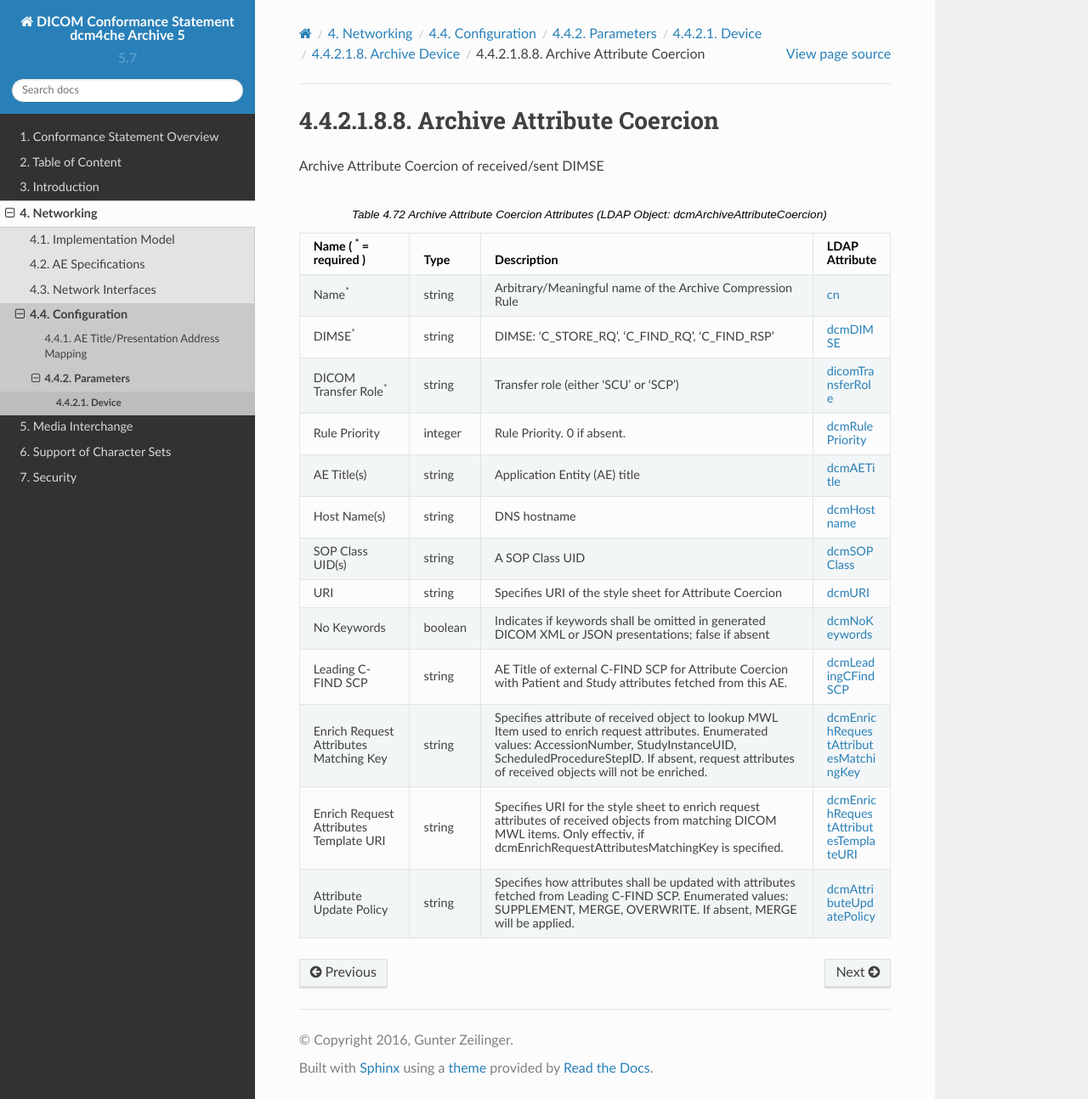
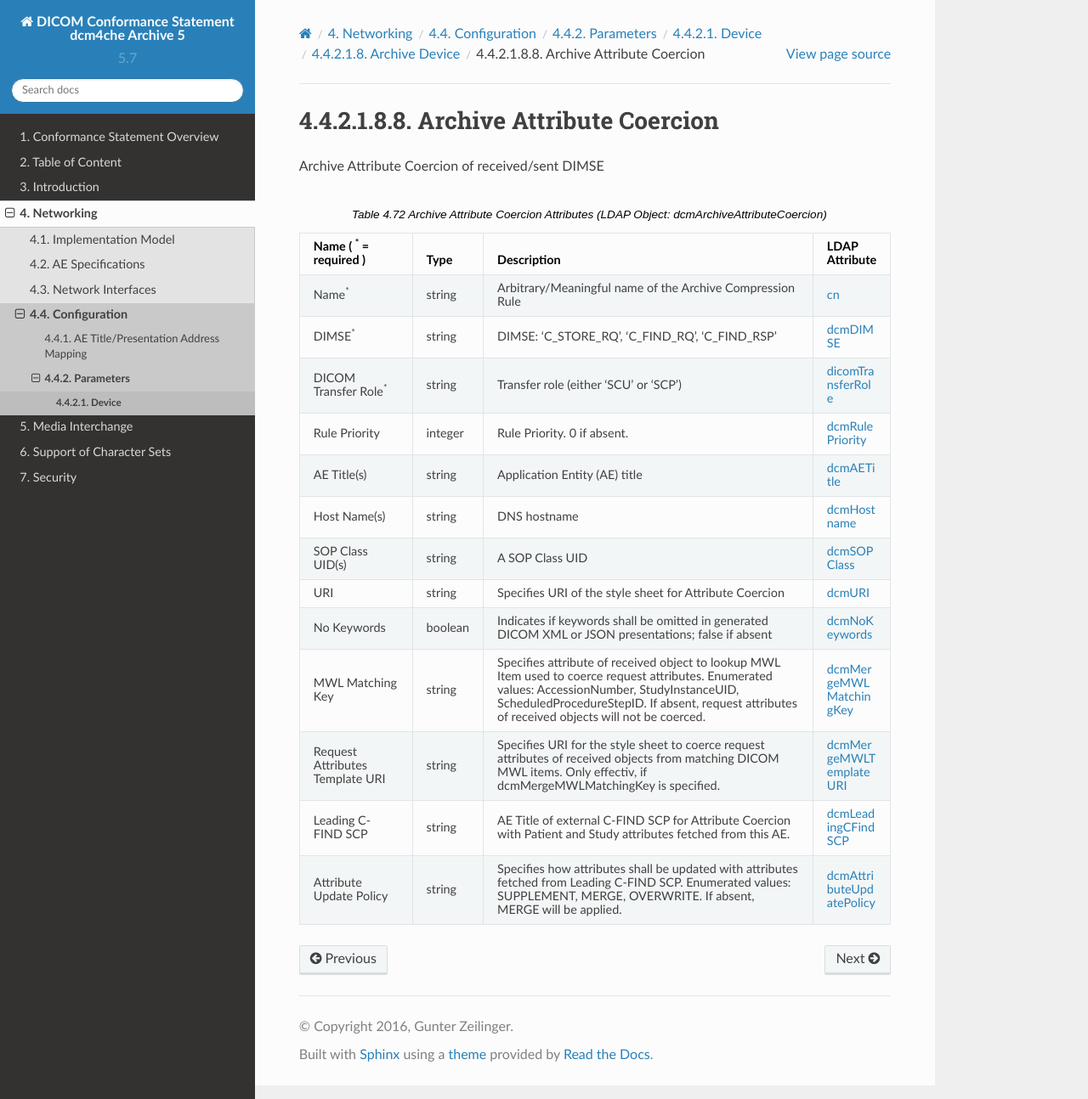
Before and after one commit to dcm4che/dcm4chee-arc-cs, a Sphinx documentation site: the page built from docs/networking/config/archiveAttributeCoercion.rst, in a window 1280 px wide and 1294 px high. Shown: the whole window at 85% size. Built offline with Sphinx 7.4.7 and the Read the Docs theme 2.0.0, drawn with Linux system fonts in a browser that asks for light colours.

Commit message:
Coerce received Objects with request attributes from MWL table dcm4che/dcm4chee-arc-light#428

```diff
--- a/docs/networking/config/archiveAttributeCoercion.rst
+++ b/docs/networking/config/archiveAttributeCoercion.rst
@@ -43,18 +43,18 @@
     .. _dcmNoKeywords:
 
     dcmNoKeywords_"
+    "MWL Matching Key",string,"Specifies attribute of received object to lookup MWL Item used to coerce request attributes. Enumerated values: AccessionNumber, StudyInstanceUID, ScheduledProcedureStepID. If absent, request attributes of received objects will not be coerced.","
+    .. _dcmMergeMWLMatchingKey:
+
+    dcmMergeMWLMatchingKey_"
+    "Request Attributes Template URI",string,"Specifies URI for the style sheet to coerce request attributes of received objects from matching DICOM MWL items. Only effectiv, if dcmMergeMWLMatchingKey is specified.","
+    .. _dcmMergeMWLTemplateURI:
+
+    dcmMergeMWLTemplateURI_"
     "Leading C-FIND SCP",string,"AE Title of external C-FIND SCP for Attribute Coercion with Patient and Study attributes fetched from this AE.","
     .. _dcmLeadingCFindSCP:
 
     dcmLeadingCFindSCP_"
-    "Enrich Request Attributes Matching Key",string,"Specifies attribute of received object to lookup MWL Item used to enrich request attributes. Enumerated values: AccessionNumber, StudyInstanceUID, ScheduledProcedureStepID. If absent, request attributes of received objects will not be enriched.","
-    .. _dcmEnrichRequestAttributesMatchingKey:
-
-    dcmEnrichRequestAttributesMatchingKey_"
-    "Enrich Request Attributes Template URI",string,"Specifies URI for the style sheet to enrich request attributes of received objects from matching DICOM MWL items. Only effectiv, if dcmEnrichRequestAttributesMatchingKey is specified.","
-    .. _dcmEnrichRequestAttributesTemplateURI:
-
-    dcmEnrichRequestAttributesTemplateURI_"
     "Attribute Update Policy",string,"Specifies how attributes shall be updated with attributes fetched from Leading C-FIND SCP. Enumerated values: SUPPLEMENT, MERGE, OVERWRITE. If absent, MERGE will be applied.","
     .. _dcmAttributeUpdatePolicy:
 
```
Also changed, not shown: docs/networking/config/archiveDevice.rst (+6 -6 lines).
